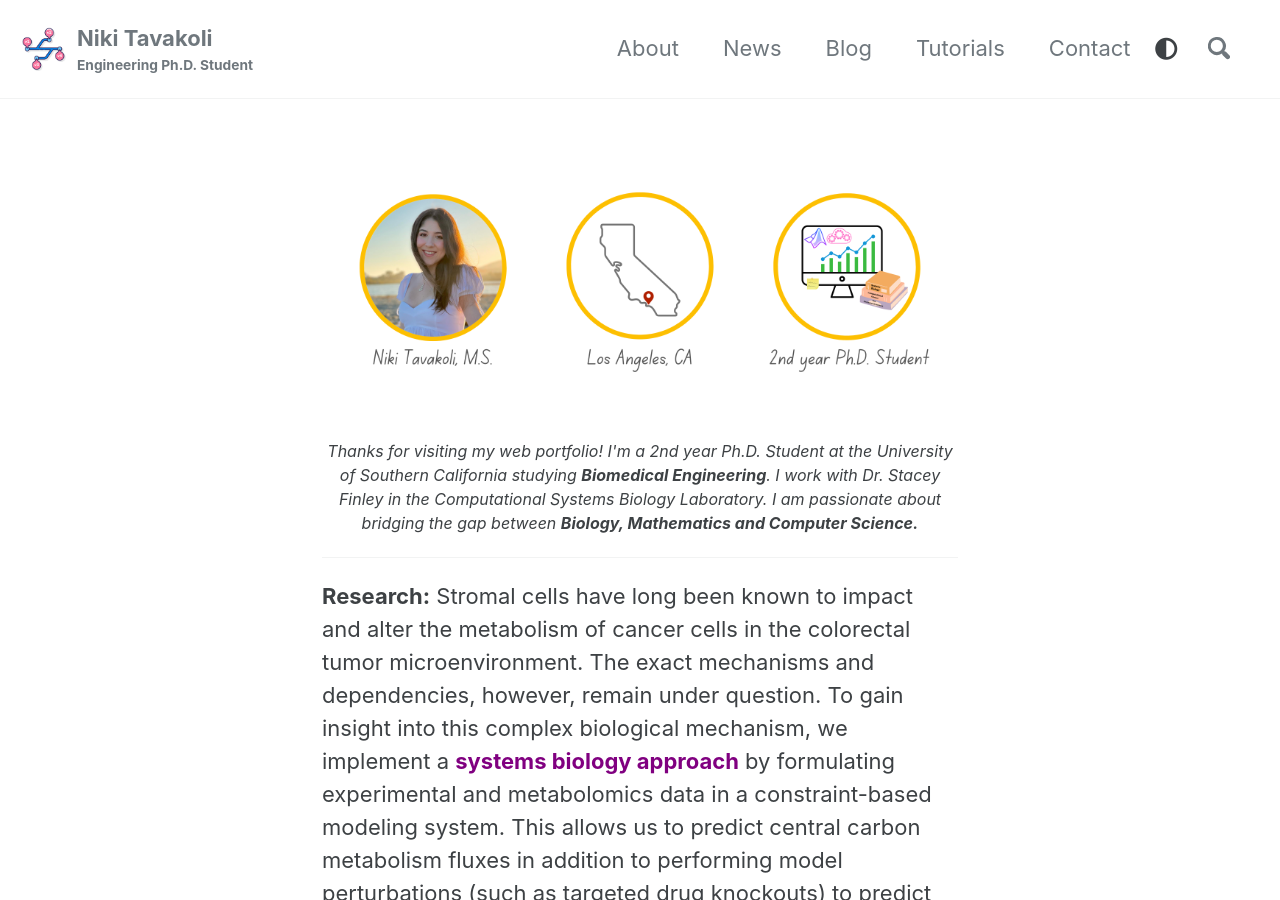
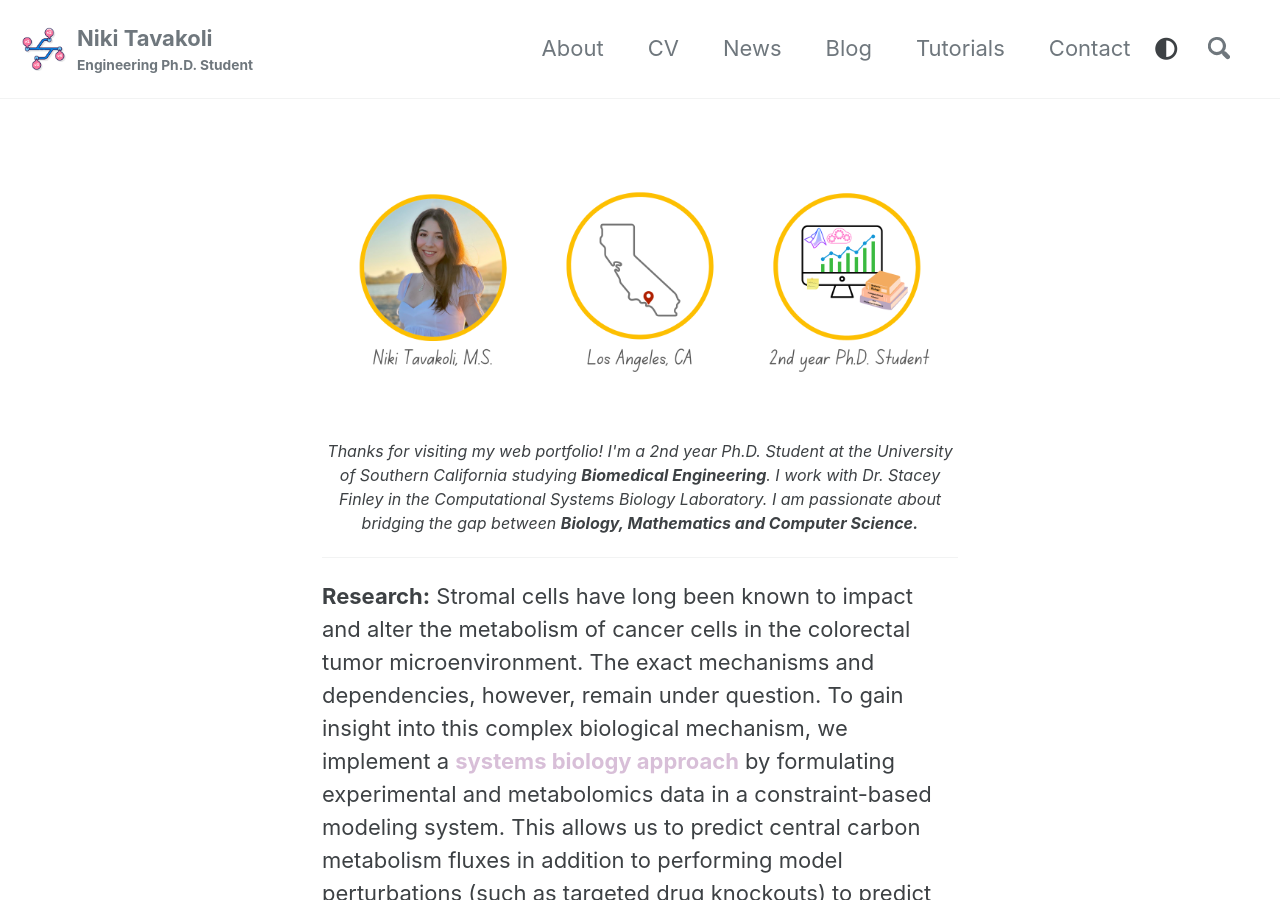
Before and after one commit to nikitavakoli/nikitavakoli.github.io, a Jekyll site: the page built from _pages/about.md, in a window 1280 px wide and 900 px high. Built offline with Jekyll 4.4.1, drawn with Linux system fonts in a browser that asks for light colours; cached includes are drawn as plain includes; nearby versions of some CDN libraries.

Commit message:
new cv page and edits

```diff
--- a/_data/navigation.yml
+++ b/_data/navigation.yml
@@ -2,6 +2,8 @@
 main:
   - title: "About"
     url: /about/
+  - title: "CV"
+    url: /cv/
   - title: "News"
     url: /news/
   - title: "Blog"
--- a/_pages/about.md
+++ b/_pages/about.md
@@ -13,7 +13,7 @@
 
 <hr>
 
-<b>Research:</b> Stromal cells have long been known to impact and alter the metabolism of cancer cells in the colorectal tumor microenvironment. The exact mechanisms and dependencies, however, remain under question. To gain insight into this complex biological mechanism, we implement a <font color="purple"><b>systems biology approach</b></font> by formulating experimental and metabolomics data in a constraint-based modeling system. This allows us to predict central carbon metabolism fluxes in addition to performing model perturbations (such as targeted drug knockouts) to predict patient outcomes. These flux predictions are also integrated into multi-scale system softwares (such as PhysiCell) to observe 3D constructions of the tumor microenvironment. This work is done using the openCOBRA software and is funded by the NIH U01.
+<b>Research:</b> Stromal cells have long been known to impact and alter the metabolism of cancer cells in the colorectal tumor microenvironment. The exact mechanisms and dependencies, however, remain under question. To gain insight into this complex biological mechanism, we implement a <font color="thistle"><b>systems biology approach</b></font> by formulating experimental and metabolomics data in a constraint-based modeling system. This allows us to predict central carbon metabolism fluxes in addition to performing model perturbations (such as targeted drug knockouts) to predict patient outcomes. These flux predictions are also integrated into multi-scale system softwares (such as PhysiCell) to observe 3D constructions of the tumor microenvironment. This work is done using the openCOBRA software and is funded by the NIH U01.
 <hr>
 
 <b>Education:</b>
@@ -28,4 +28,4 @@
 <img src="/images/ucla.png" alt="ucla_logo" width="170" height="170">
 <br>
 <font color="steelblue"> • Bachelor of Arts (B.A.), 2018 <br> </font>
-• <a href="https://prospective-ugstudents-ucla.academicworks.com/opportunities/334" style="color: black"><i> University of California Regents Scholar </i></a> <br>
+• <a href="https://prospective-ugstudents-ucla.academicworks.com/opportunities/334" style="color: lightgrey;"><i> University of California Regents Scholar </i></a> <br>
```
Also changed, not shown: _pages/cv.md (added, +7 -0 lines).
